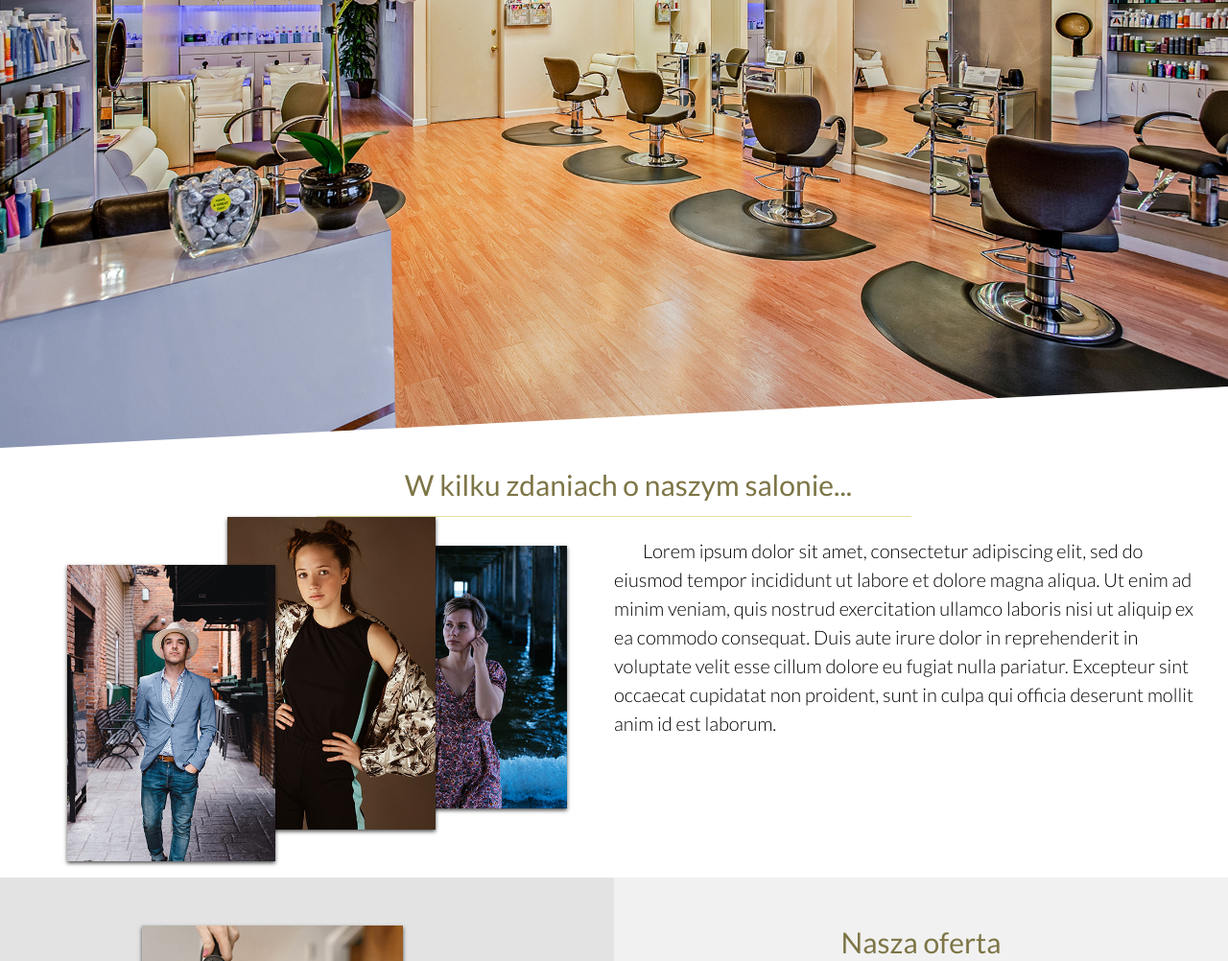
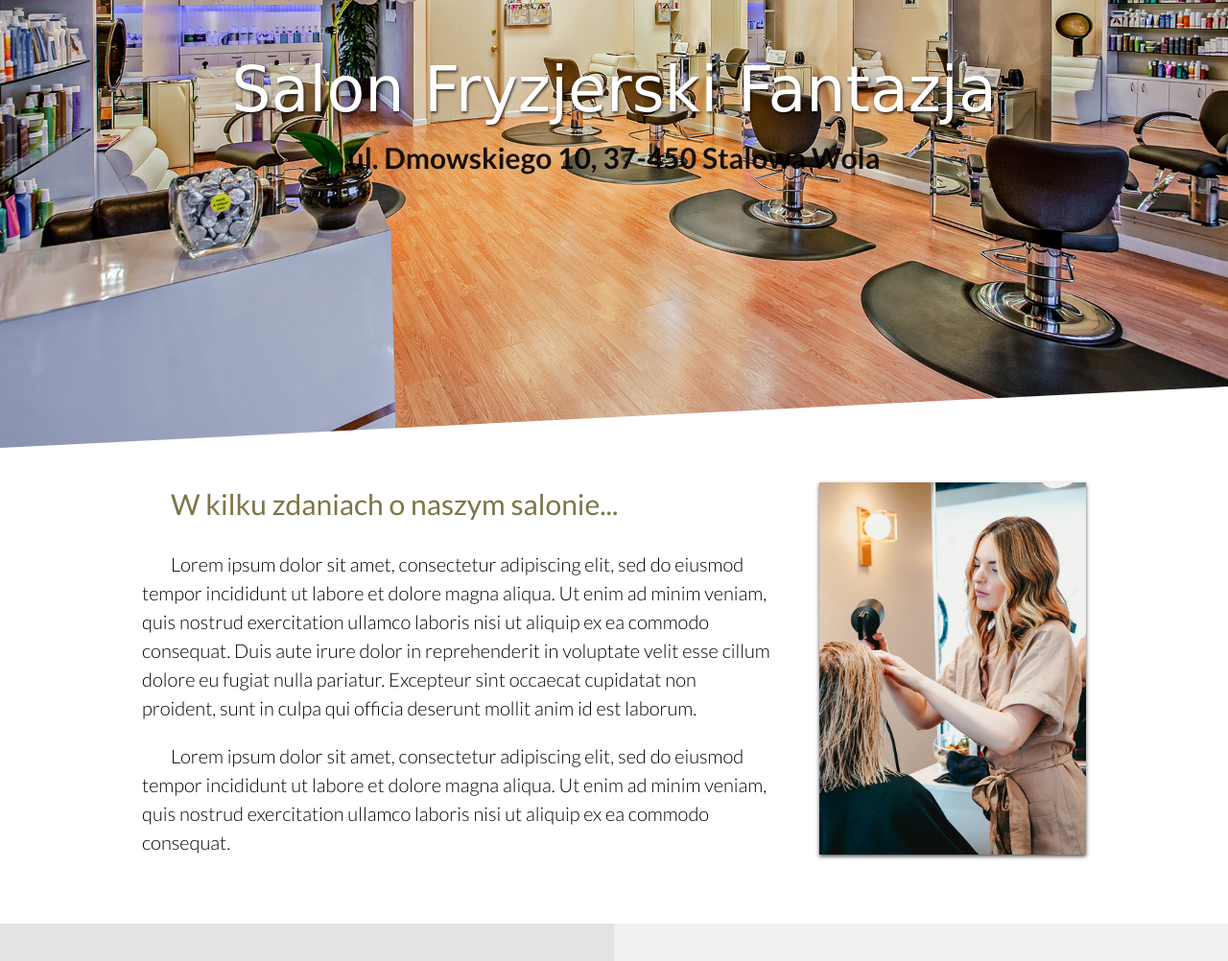
Before and after one commit to mola007/project_sFryzjerski, a website: page app/index.html in a window 1280 px wide. Shown: the part 253-1255 px from the top of the page at 96% size. Drawn offline with Linux system fonts and the light colour scheme.

Commit message:
up to date

```diff
--- a/app/assets/styles/base/_global.css
+++ b/app/assets/styles/base/_global.css
@@ -5,13 +5,10 @@
 body{
 
     font-family: 'Lato', sans-serif;
+    overflow-x: hidden;
 
 
 }
-ul{
-
-}
-
 
 img{
     width: 100%;
--- a/app/assets/styles/base/_variables.css
+++ b/app/assets/styles/base/_variables.css
@@ -1,2 +1,2 @@
 $gold: #7d7546;
-$facebook:  #3b5998;
+$blue: #e3e3e3;
--- a/app/assets/styles/modules/_about-us.css
+++ b/app/assets/styles/modules/_about-us.css
@@ -1,15 +1,51 @@
 .about-us{
-    padding-top: 5vw;
-    padding-bottom: 1px;
+
+
     font-size: 1.25rem;
     font-weight: 300;
     line-height: 1.5;
     text-indent: 30px;
+    background: white;
+   clip-path: polygon(0 calc(0% + 5vw), 100% 0, 100% 100%, 0% 100%);
+   margin-top: -5vw;
+   position: relative;
+
+   &::before{
+       /* content: "";
+       display: block;
+       width: 100vw;
+       height: 8px;
+       background: $gold;
+
+        transform: rotate(-5deg);
+       transform-origin: 0% 0%; */
+
+   }
+
+    /* &__border-top{
+    position: absolute;
+    z-index: 5;
+    width: 100%;
+    height: 8px;
+    background: $gold;
+    top: -1%;
+    left: 0;
+
+    transform: rotate(-2.85deg);
+    transform-origin: 100% 0%;
+  }  */
+
+    /*
+     calc(100% - 5vw)
+    */
 
     &__imgs{
         display: flex;
+        justify-content: center;
+        padding-left: 50px;
+    }
 
-        justify-content: center;
+    &__img{
 
 
     }
--- a/app/assets/styles/modules/_header.css
+++ b/app/assets/styles/modules/_header.css
@@ -1,8 +1,6 @@
 .header{
 
     position: relative;
-    clip-path: polygon(0 0, 100% 0, 100% calc(100% - 5vw), 0% 100%);
-    margin-bottom: -5vw;
 
     &__photo{
      height: 90vh;
@@ -10,6 +8,7 @@
      background-repeat: no-repeat;
      background-size: cover;
      background-position: center;
+      background-attachment: fixed;
 
      @mixin atSmall{
         background-image: url('../../assets/images/header-photo-medium.jpg');
@@ -24,25 +23,23 @@
      }
     }
 
-    /* &__txt-overlay{
-        font-size: 20px;
-        box-shadow: 0px 0px 5px $gold;
-        padding: 15px;
-        padding-right: 50px;
-        text-align:right;
-        color: rgba(0,0,0,.7);
-        min-width: 500px;
+    &__txt-overlay{
+      position: absolute;
+      width: 100%;
+      text-align: center;
+      top: 50%;
+      transform: translateY(-50%);
+    }
 
-       position: absolute;
-       background: rgba(255,255,255, .7);
-       right: 0;
+    &__overlay-txt-top{
+      font-family: 'Gloria Hallelujah', cursive;
+      text-shadow: 1px 2px 3px rgba(0,0,0,.7);
+   }
 
-       bottom: 50%;
-       transform: translateY(50%);
-
-       h3{
-           color: $gold;
-           font-size: 25px;
-       }
-    } */
+   &__overlay-txt-bottom{
+      font-size: 1.875rem;
+      margin-top: 15px;
+      font-weight: 700;
+      color: rgba(0,0,0,.9);
+   }
 }
--- a/app/assets/styles/modules/_headline.css
+++ b/app/assets/styles/modules/_headline.css
@@ -13,8 +13,17 @@
         font-size: 1.875rem;
     }
 
+    &--font-65px{
+        font-size: 4.0625rem;
+    }
+
+
     &--gold{
         color: $gold;
+    }
+
+    &--white{
+        color: #fff;
     }
 
     &--margin-top-0{
--- a/app/assets/styles/modules/_site-section.css
+++ b/app/assets/styles/modules/_site-section.css
@@ -2,10 +2,19 @@
     /* padding: 2.5rem 0; */
     padding: 1rem 0;
 
+    &--more-padding-at-top{
+        padding-top: 3.125rem;
+    }
+
+    &--double-padding-at-top{
+        padding-top: 6.25rem;
+    }
 
     &--more-padding-at-bottom{
-        padding-bottom: 2.5rem;
+        padding-bottom: 3.125rem;
     }
+
+
 
 
 
--- a/app/assets/styles/modules/_wrapper.css
+++ b/app/assets/styles/modules/_wrapper.css
@@ -11,5 +11,10 @@
             max-width: 80vw;
             margin: 0 auto;
         }
+
+        &--width-atLarge-80vw{
+            max-width: 80vw;
+            margin: 0 auto;
+        }
     }
 }
--- a/app/index.html
+++ b/app/index.html
@@ -8,7 +8,10 @@
   <meta name="description" content="">
 
   <link href="https://fonts.googleapis.com/css?family=Lato:300,400,700&display=swap&subset=latin-ext" rel="stylesheet">
+  <!-- <link href="https://fonts.googleapis.com/css?family=Gloria+Hallelujah&display=swap" rel="stylesheet"> -->
+ <link href="https://fonts.googleapis.com/css?family=Courgette&display=swap" rel="stylesheet">
   <script src="https://use.fontawesome.com/releases/v5.8.2/js/all.js"></script>
+
 
   <link rel = "stylesheet" href = "temp/styles/styles.css">
 </head>
@@ -57,30 +60,41 @@
 
   <div class = "header__photo"></div>
 
+  <div class = "header__txt-overlay">
+    <div class = "wrapper">
+      <h2 class = "header__overlay-txt-top headline headline--margin-bottom-0 headline--font-65px headline--white">Salon Fryzjerski <span>Fantazja</span></h2>
+      <p class = "header__overlay-txt-bottom"> ul. Dmowskiego 10, 37-450 Stalowa Wola</p>
+    </div>
+  </div>
+
 </header>
+
 <main>
   <section class = "about-us">
-    <div class = "site-section site-section--no-margin-top">
-    <div class = "wrapper">
-      <h2 class = "about-us__headline">W kilku zdaniach o naszym salonie...</h2>
+
+      <div class = "about-us__border-top"></div>
+
+    <div class = " site-section site-section--double-padding-at-top site-section--more-padding-at-bottom">
+    <div class = "wrapper wrapper--width-atLarge-80vw">
+
     <div class = "row">
-      <div class = "row__col row__col--large-6 about-us__imgs">
-       <div class = "about-us__img-wrapper">
-       <img src = "assets/images/hairdresser-1-large.jpg">
-       </div>
-       <div class = "about-us__img-wrapper">
-        <img src = "assets/images/hairdresser-2-large.jpg">
-        </div>
 
-        <div class = "about-us__img-wrapper">
-            <img src = "assets/images/hairdresser-3-large.jpg">
-            </div>
+      <div class = "row__col row__col--large-8">
+          <h2 class = "headline headline--gold headline--margin-top-0">W kilku zdaniach o naszym salonie...</h2>
+          <p>Lorem ipsum dolor sit amet, consectetur adipiscing elit, sed do eiusmod tempor incididunt ut labore et dolore magna aliqua. Ut enim ad minim veniam, quis nostrud exercitation ullamco laboris nisi ut aliquip ex ea commodo consequat. Duis aute irure dolor in reprehenderit in voluptate velit esse cillum dolore eu fugiat nulla pariatur. Excepteur sint occaecat cupidatat non proident, sunt in culpa qui officia deserunt mollit anim id est laborum.</p>
+          <p>Lorem ipsum dolor sit amet, consectetur adipiscing elit, sed do eiusmod tempor incididunt ut labore et dolore magna aliqua. Ut enim ad minim veniam, quis nostrud exercitation ullamco laboris nisi ut aliquip ex ea commodo consequat. </p>
+      </div>
 
-      </div>
-      <div class = "row__col row__col--large-6">
+      <div class = "row__col row__col--large-4 about-us__imgs">
+          <div class = "about-us__img">
+           <picture>
 
-          <p>Lorem ipsum dolor sit amet, consectetur adipiscing elit, sed do eiusmod tempor incididunt ut labore et dolore magna aliqua. Ut enim ad minim veniam, quis nostrud exercitation ullamco laboris nisi ut aliquip ex ea commodo consequat. Duis aute irure dolor in reprehenderit in voluptate velit esse cillum dolore eu fugiat nulla pariatur. Excepteur sint occaecat cupidatat non proident, sunt in culpa qui officia deserunt mollit anim id est laborum.</p>
-      </div>
+               <source sizes = "404px" data-srcset = "assets/images/our-start-portrait.jpg 382w, assets/images/our-start-portrait-hi-dpi.jpg 764w" media = "(min-width: 1200px)">
+
+               <img srcset = "assets/images/about-us-large-screen.jpg 800w, assets/images/about-us-large-screen-hi-dpi.jpg 1600w" alt = "W naszym salonie"/>
+           </picture>
+         </div>
+         </div>
   </div>
   </div>
   </div>
--- a/app/temp/styles/styles.css
+++ b/app/temp/styles/styles.css
@@ -356,11 +356,8 @@ template {
 body{
 
     font-family: 'Lato', sans-serif;
+    overflow-x: hidden;
 
-
-}
-
-ul{
 
 }
 
@@ -375,8 +372,16 @@ img{
     padding: 1rem 0;
 }
 
+.site-section--more-padding-at-top{
+        padding-top: 3.125rem;
+    }
+
+.site-section--double-padding-at-top{
+        padding-top: 6.25rem;
+    }
+
 .site-section--more-padding-at-bottom{
-        padding-bottom: 2.5rem;
+        padding-bottom: 3.125rem;
     }
 
 .site-section--no-margin-top{
@@ -393,6 +398,11 @@ img{
 
 @media (min-width: 1200px){
         .wrapper--width-extraLarge-80vw{
+            max-width: 80vw;
+            margin: 0 auto;
+        }
+
+        .wrapper--width-atLarge-80vw{
             max-width: 80vw;
             margin: 0 auto;
         }
@@ -437,6 +447,15 @@ img{
      }
 
 @media (min-width: 992px){
+
+            .row__col--large-4{
+                width: 33.33%;
+            }
+
+            .row__col--large-8{
+                width: 66.66%;
+            }
+
              .row__col--large-6{
              width: 50%;
              }
@@ -456,8 +475,16 @@ img{
         font-size: 1.875rem;
     }
 
+.headline--font-65px{
+        font-size: 4.0625rem;
+    }
+
 .headline--gold{
         color: #7d7546;
+    }
+
+.headline--white{
+        color: #fff;
     }
 
 .headline--margin-top-0{
@@ -471,31 +498,6 @@ img{
 .header{
 
     position: relative;
-    -webkit-clip-path: polygon(0 0, 100% 0, 100% calc(100% - 5vw), 0% 100%);
-            clip-path: polygon(0 0, 100% 0, 100% calc(100% - 5vw), 0% 100%);
-    margin-bottom: -5vw;
-
-    /* &__txt-overlay{
-        font-size: 20px;
-        box-shadow: 0px 0px 5px $gold;
-        padding: 15px;
-        padding-right: 50px;
-        text-align:right;
-        color: rgba(0,0,0,.7);
-        min-width: 500px;
-
-       position: absolute;
-       background: rgba(255,255,255, .7);
-       right: 0;
-
-       bottom: 50%;
-       transform: translateY(50%);
-
-       h3{
-           color: $gold;
-           font-size: 25px;
-       }
-    } */
 }
 
 .header__photo{
@@ -504,6 +506,7 @@ img{
      background-repeat: no-repeat;
      background-size: cover;
      background-position: center;
+      background-attachment: fixed;
     }
 
 @media (min-width: 576px){
@@ -526,6 +529,26 @@ img{
         background-image: url('../../assets/images/header-photo-hi-dpi.jpg')
     }
     }
+
+.header__txt-overlay{
+      position: absolute;
+      width: 100%;
+      text-align: center;
+      top: 50%;
+      transform: translateY(-50%);
+    }
+
+.header__overlay-txt-top{
+      font-family: 'Gloria Hallelujah', cursive;
+      text-shadow: 1px 2px 3px rgba(0,0,0,.7);
+   }
+
+.header__overlay-txt-bottom{
+      font-size: 1.875rem;
+      margin-top: 15px;
+      font-weight: 700;
+      color: rgba(0,0,0,.9);
+   }
 
 .site-nav{
 
@@ -739,18 +762,55 @@ img{
         }
 
 .about-us{
-    padding-top: 5vw;
-    padding-bottom: 1px;
+
+
     font-size: 1.25rem;
     font-weight: 300;
     line-height: 1.5;
     text-indent: 30px;
+    background: white;
+   -webkit-clip-path: polygon(0 calc(0% + 5vw), 100% 0, 100% 100%, 0% 100%);
+           clip-path: polygon(0 calc(0% + 5vw), 100% 0, 100% 100%, 0% 100%);
+   margin-top: -5vw;
+   position: relative;
 }
+
+.about-us::before{
+       /* content: "";
+       display: block;
+       width: 100vw;
+       height: 8px;
+       background: $gold;
+
+        transform: rotate(-5deg);
+       transform-origin: 0% 0%; */
+
+   }
+
+/*
+     calc(100% - 5vw)
+    */
 
 .about-us__imgs{
         display: flex;
+        justify-content: center;
+        padding-left: 50px;
+    }
 
-        justify-content: center;
+/* &__border-top{
+    position: absolute;
+    z-index: 5;
+    width: 100%;
+    height: 8px;
+    background: $gold;
+    top: -1%;
+    left: 0;
+
+    transform: rotate(-2.85deg);
+    transform-origin: 100% 0%;
+  }  */
+
+.about-us__img{
 
 
     }
```
Also changed, not shown: app/assets/styles/modules/_row.css (+9 -0 lines), app/assets/images/about-us-large-screen-hi-dpi.jpg (added), app/assets/images/about-us-medium-screen-hi-dpi.jpg (added), app/assets/images/about-us-medium-screen.jpg (added), app/assets/images/about-us-small-screen-hi-dpi.jpg (added), app/assets/images/about-us-small-screen.jpg (added), 2 other files.
